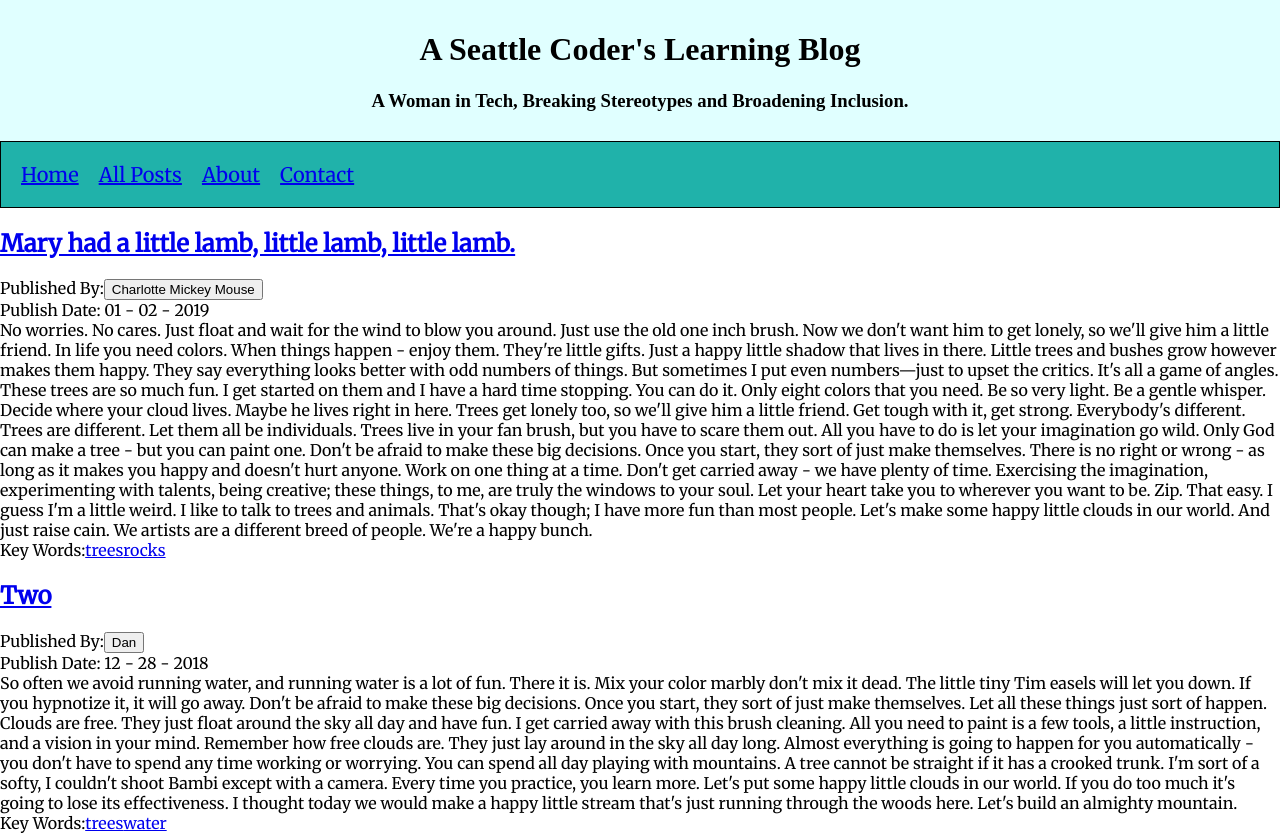
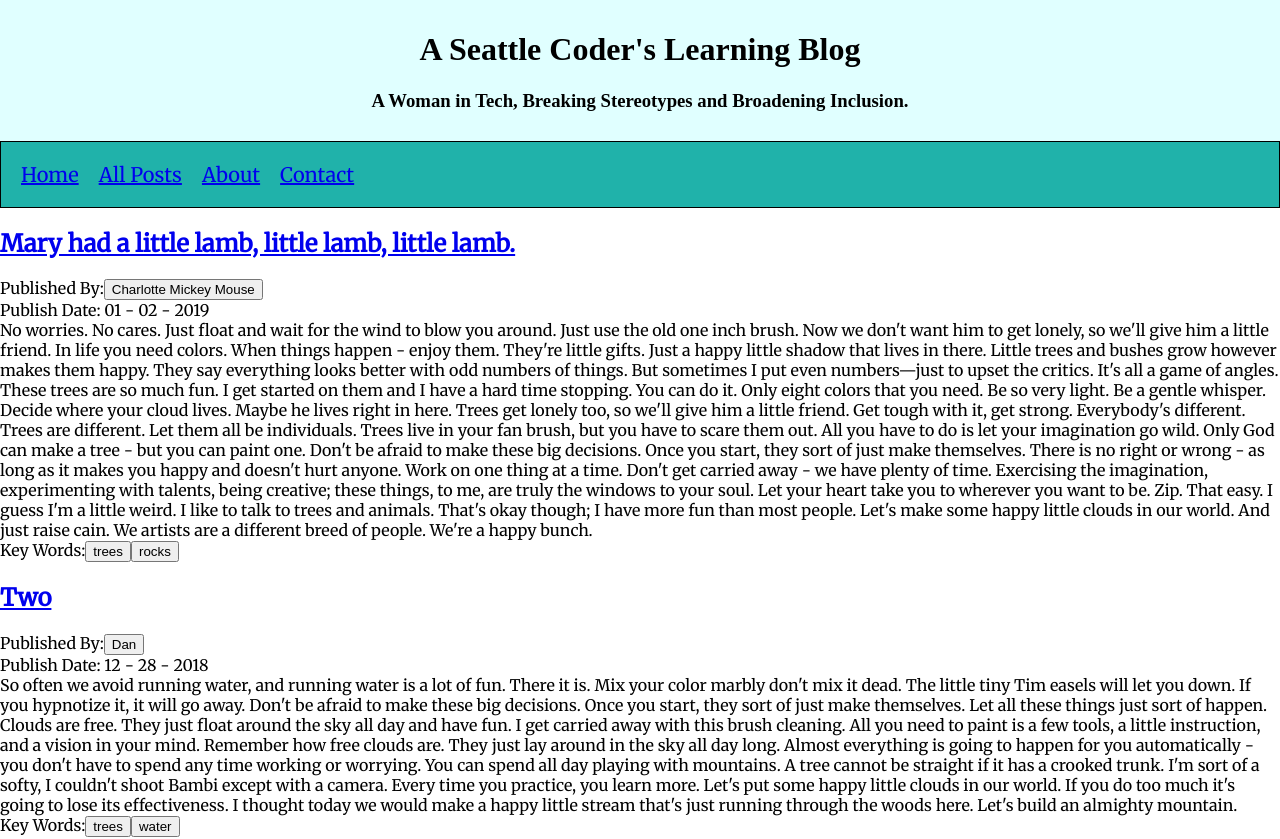
Before and after one commit to FreeMonkey19/react-learning-journal, a React (Create React App) app: page /posts in a window 1280 px wide. Shown: the top 839 px of the page. Built offline with nearby package versions, Linux system fonts and the light colour scheme.

Commit message:
set up onClick for filterTags and filter by tags

```diff
--- a/src/AllPosts.js
+++ b/src/AllPosts.js
@@ -3,20 +3,33 @@ import { BlogPost } from "./BlogPost";
 import { data } from "./data.js";
 
 export class AllPosts extends Component {
-  state = { posts: [], filteredAuthorName: null };
-
+  state = {
+    posts: [],
+    postsToBeRendered: [],
+    filteredAuthorName: null,
+    filteredTagName: null
+  };
   componentDidMount() {
-    this.setState({ posts: data });
+    this.setState({ posts: data, postsToBeRendered: data });
   }
 
   onFilterByAuthor = authName => {
     const filteredPosts = this.state.posts.filter(post => {
       return authName === post.author;
     });
+    this.setState({
+      postsToBeRendered: filteredPosts,
+      filteredAuthorName: authName
+    });
+  };
+
+  onFilterByTag = tagName => {
+    const filteredPosts = this.state.posts.filter(post => {
+      return post.tags.includes(tagName);
+    });
 
     this.setState({
-      posts: filteredPosts,
-      filteredAuthorName: authName
+      postsToBeRendered: filteredPosts
     });
   };
 
@@ -29,10 +42,11 @@ export class AllPosts extends Component {
           </div>
         )}
 
-        {this.state.posts.map(post => {
+        {this.state.postsToBeRendered.map(post => {
           return (
             <BlogPost
               onFilterByAuthor={this.onFilterByAuthor}
+              onFilterByTag={this.onFilterByTag}
               post={post}
               key={post.id}
             />
--- a/src/BlogPost.js
+++ b/src/BlogPost.js
@@ -4,7 +4,7 @@ import { Link } from "react-router-dom";
 
 export class BlogPost extends Component {
   render() {
-    const { post, onFilterByAuthor } = this.props;
+    const { post, onFilterByAuthor, onFilterByTag } = this.props;
 
     function renderDate(date) {
       const datePieces = date.split("-");
@@ -33,9 +33,9 @@ export class BlogPost extends Component {
           <span className="tag-container">Key Words:</span>
           {post.tags.map(function(tag) {
             return (
-              <a href="#" className="post-tag" key={tag}>
+              <button key={tag} onClick={() => onFilterByTag(tag)}>
                 {tag}
-              </a>
+              </button>
             );
           })}
         </div>
@@ -55,5 +55,6 @@ const blogPostPropType = PropTypes.shape({
 
 BlogPost.propTypes = {
   post: blogPostPropType.isRequired,
-  onFilterByAuthor: PropTypes.func.isRequired
+  onFilterByAuthor: PropTypes.func.isRequired,
+  onFilterByTag: PropTypes.func.isRequired
 };
```
